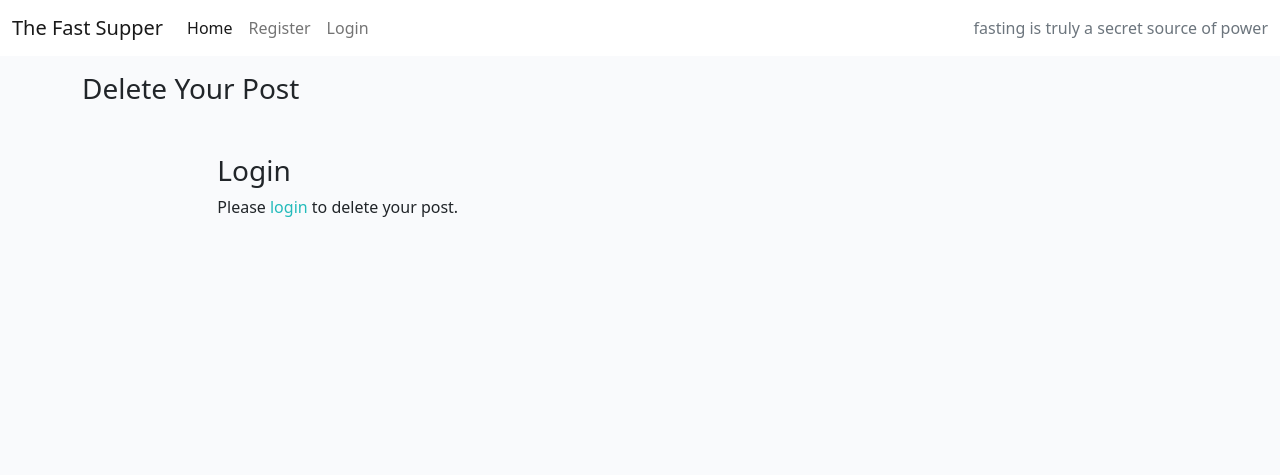
After one commit to richardreiter/the-fast-supper, a Django app: template templates/delete_post.html in a window 1280 px wide. The commit adds this page. Shown: the top 475 px of the page. Run offline with Django 3.2, Linux system fonts and the light colour scheme; the template is opened without the code that fills it, so the values that code supplies are empty; some libraries are stand-ins or nearby versions.

Commit message:
Add ability to delete blog post

```diff
--- a/fastblog/urls.py
+++ b/fastblog/urls.py
@@ -14,4 +14,5 @@ urlpatterns = [
     path('<slug:slug>/', views.PostDetail.as_view(), name='post_detail'),
     path('like/<slug:slug>/', views.PostLike.as_view(), name='post_like'),
     path('<slug:slug>/edit/', views.UpdatePost.as_view(), name='update_post'),
+    path('<slug:slug>/delete/', views.DeletePost.as_view(), name='delete_post'),
 ]
--- /dev/null
+++ b/templates/delete_post.html
@@ -0,0 +1,47 @@
+{% extends "base.html" %}
+
+{% load crispy_forms_tags %}
+
+{% block title %}Delete your Blog Post{% endblock %}
+
+{% block content %}
+
+<!-- Many thanks to John Elder's 'Create A Simple Blog With Python
+and Django' project - a great reference, inspiration and example:
+https://www.youtube.com/watch?v=8NPOwmtupiI -->
+<div class="container">
+    <div class="col card mb-4 mt-3 left top">
+        <h3>Delete Your Post</h3>
+    </div>
+</div>
+<!-- only author can delete the post -->
+{% if user == post.author %}
+
+<br/><br/>
+<!-- display Post title -->
+<h3>Delete: {{ post.title }}</h3>
+<br>
+<div>
+
+    <form method="POST" novalidate>
+        {% csrf_token %}
+        <strong>Warning. You will not be able to retrieve this post after Deletion.</strong>
+        <br/><br/>
+        <button type="submit" class="btn btn-success">Delete this Post.</button>
+      </form>
+
+</div>
+
+{% else %}
+
+<!-- if not the author/admin, tell user to login to delete post -->
+<div class="row">
+    <div class="col-md-8 mt-3 offset-md-2">
+        <h3>Login</h3>
+        <p>Please <a class="link" href="{% url 'login' %}">login</a> to delete your post.</p>
+    </div>
+</div>
+
+{% endif %}
+
+{% endblock %}
```
Also changed, not shown: fastblog/views.py (+12 -1 lines), templates/post_detail.html (+7 -2 lines).
